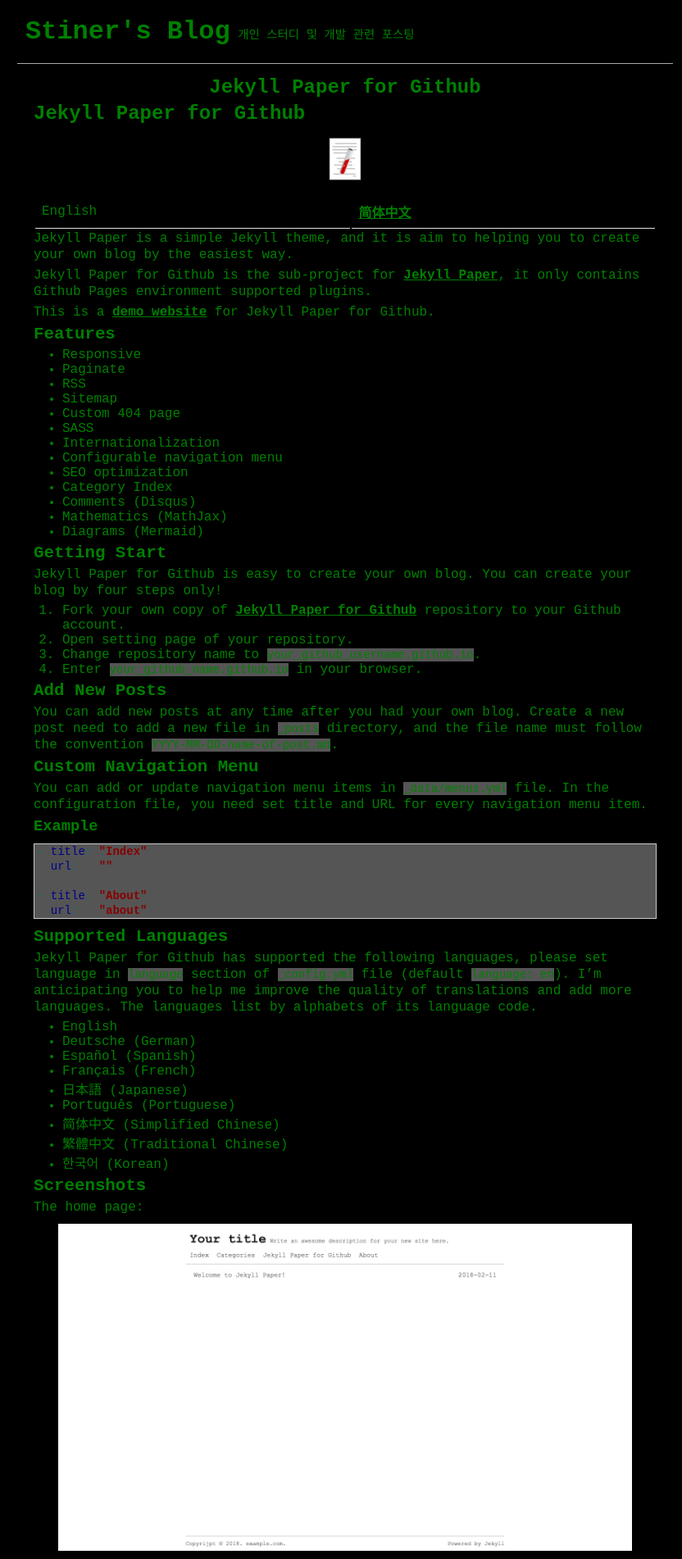
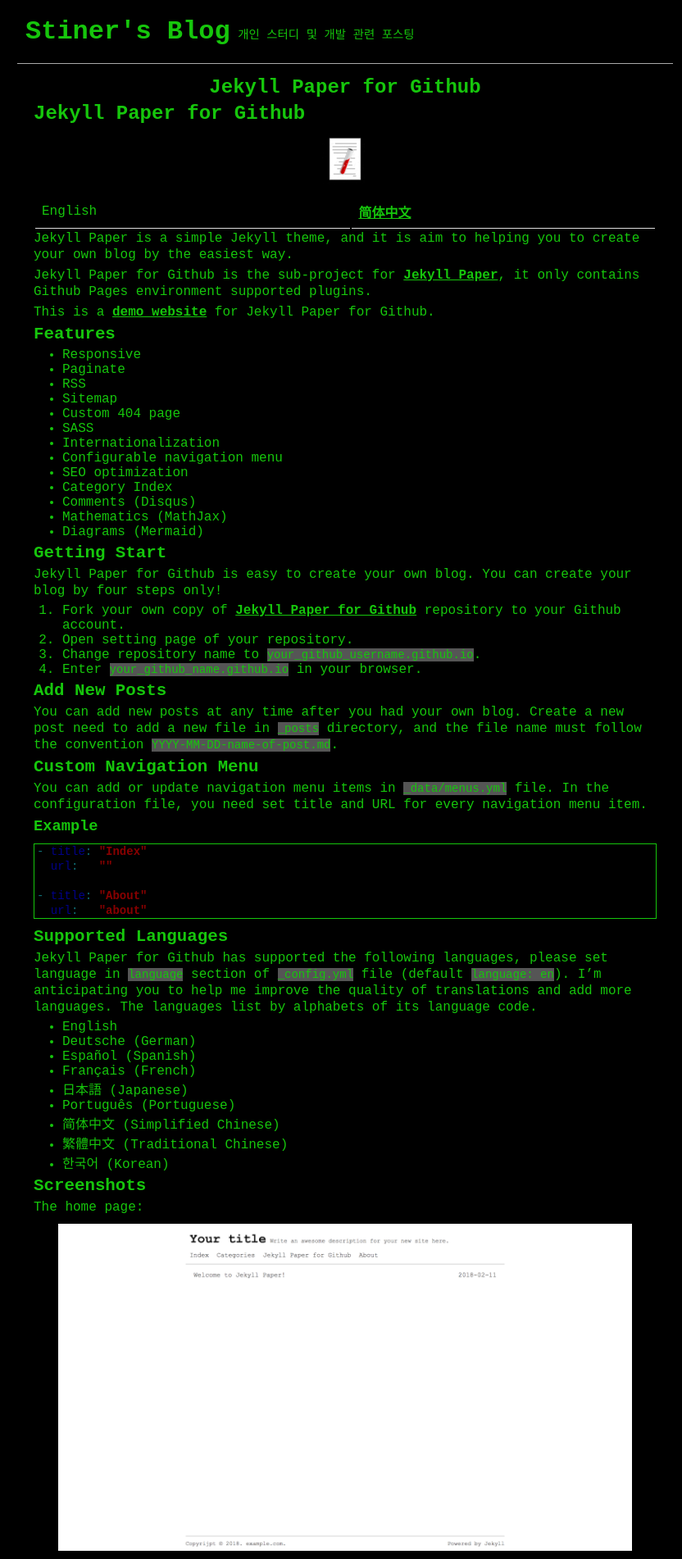
Before and after one commit to Stiner/stiner.github.io, a Jekyll site: the page built from MANUAL.md, in a window 1280 px wide. Shown: the top 1902 px of the page at 82% size, without its empty margins (219-1051 px from the left). Built offline with Jekyll 4.4.1, drawn with Linux system fonts in a browser that asks for light colours; our own code applies the rules of GitHub Pages for plain Markdown files.

Commit message:
스타일 변경 테스트

```diff
--- a/_sass/highlighter.scss
+++ b/_sass/highlighter.scss
@@ -5,11 +5,11 @@
   line-height: 18px;
   margin: 10px 0;
   padding-left: 3px;
-  border: 1px solid #ccc;
+  border: 1px solid #16c60c;
   overflow-x: auto;
   font-size: 14px;
   text-indent: 0px;
-  background-color: #555;
+  background-color: black;
   box-shadow: 3px 3px rgba(0, 0, 0, 0.1);
 }
 
--- a/_sass/reset.scss
+++ b/_sass/reset.scss
@@ -4,7 +4,7 @@
   margin: 0;
   padding: 0;
   font-family: Courier New, Courier, monospace;
-  color: green;
+  color: #16c60c;
 }
 
 html,
```
